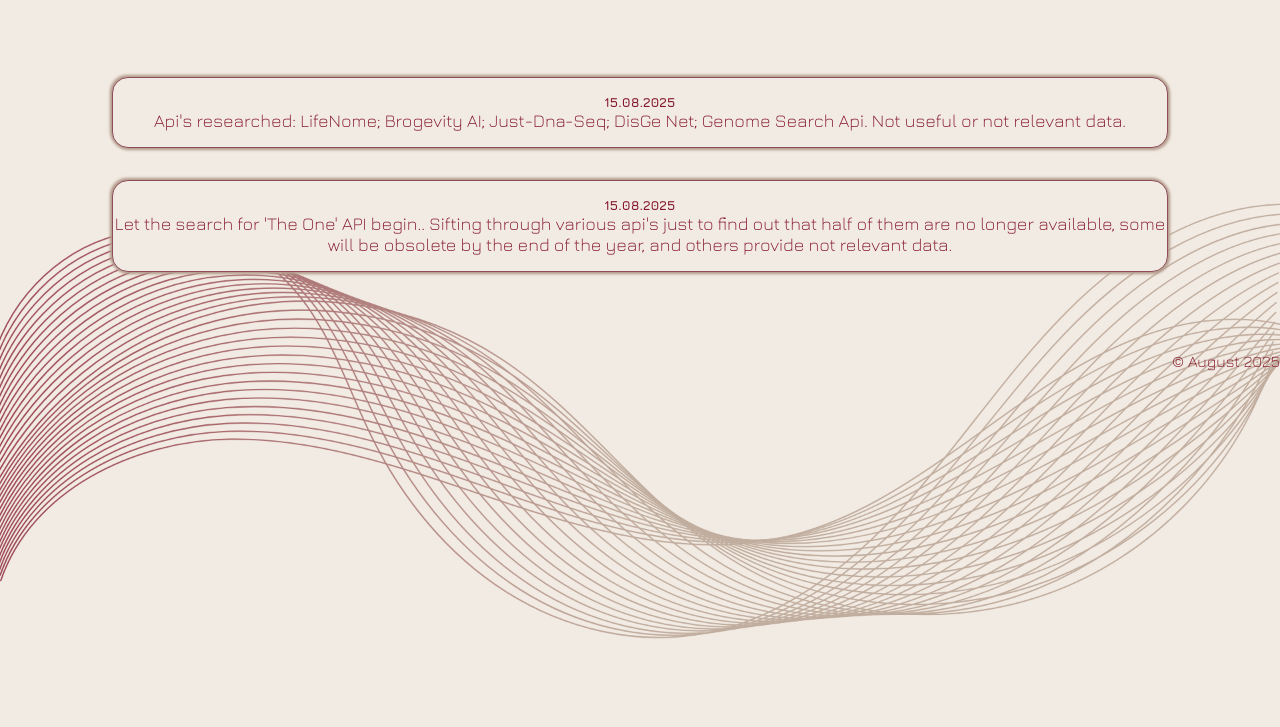
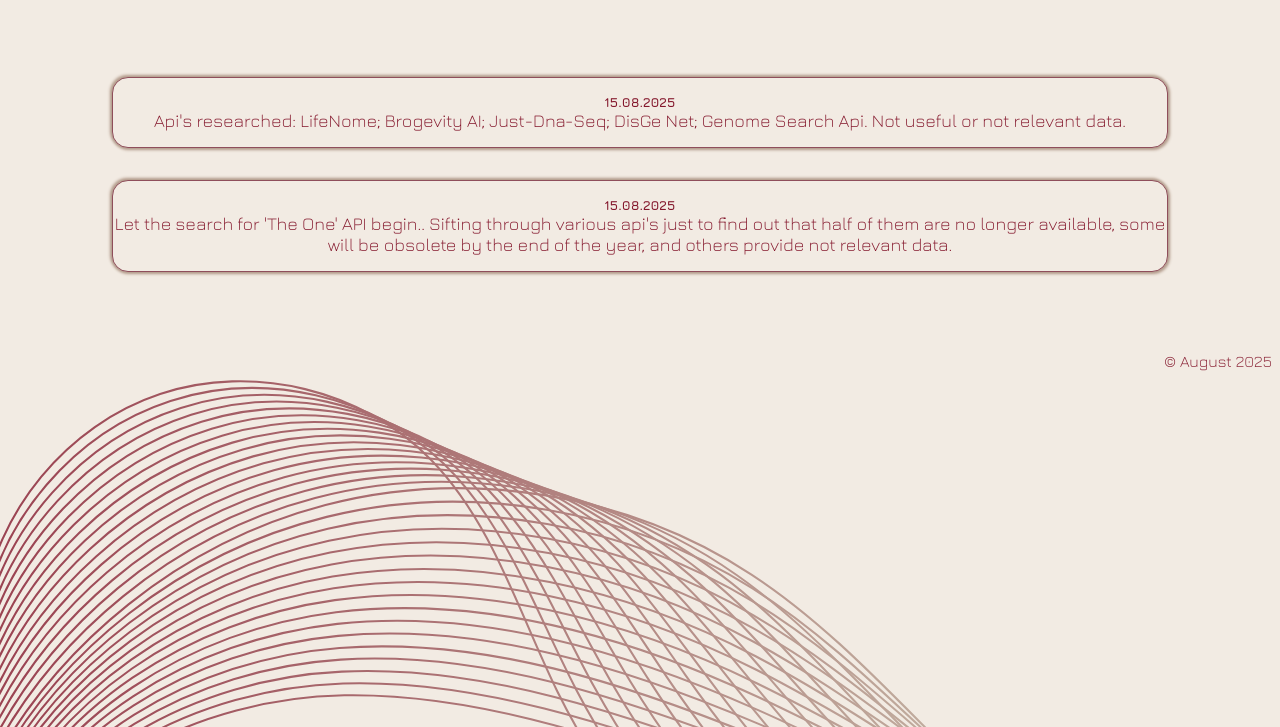
Before and after one commit to GeorginaMD/the-process-logs, a plain HTML site: page index.html in a window 1280 px wide. Shown: the part 73-800 px from the top of the page. Drawn offline with Linux system fonts and the light colour scheme.

Commit message:
Fix: small fixes of background

```diff
--- a/styles.css
+++ b/styles.css
@@ -13,7 +13,7 @@
 
 body {
     background-image: url(/background.png);
-    background-size: cover;
+    /* background-size: cover; */
     font-family: "Jura", sans-serif;
     font-weight: 200;
 }
@@ -36,4 +36,5 @@ h1 {
 footer {
     color: #84172C;
     text-align: end;
+    margin-right: 0.5rem;
 }
```
